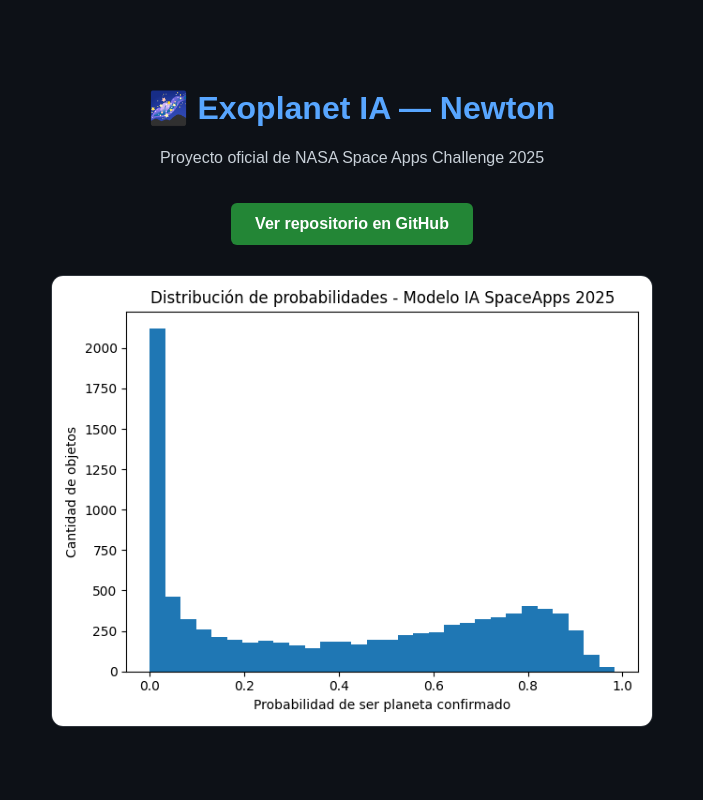
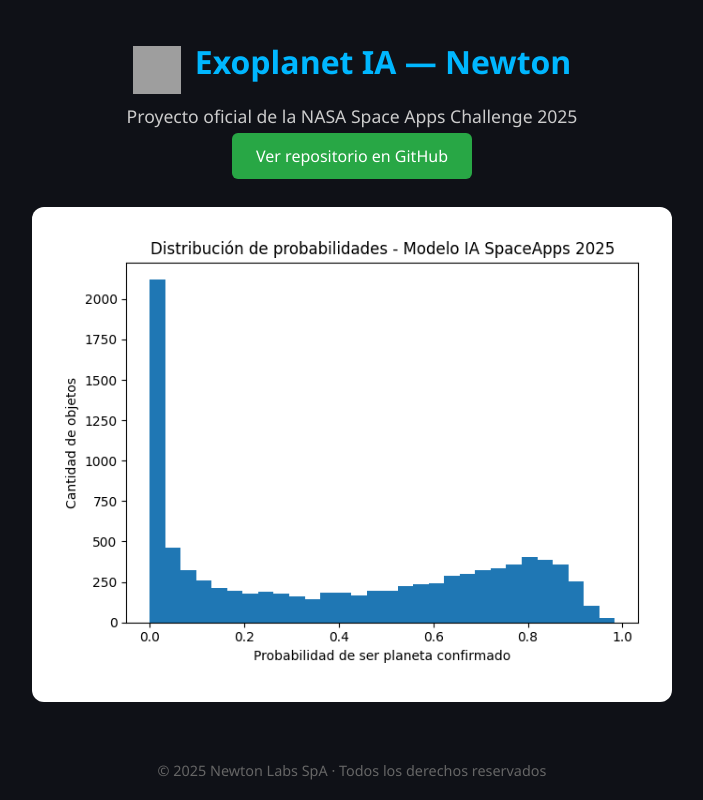
Before and after one commit to NewtonCDT/exoplanet-ia-prototipo, a plain HTML site: page docs/index.html in a window 1280 px wide. Shown: the whole page, without its empty margins (288-991 px from the left). Drawn offline with Linux system fonts and the light colour scheme; grey boxes are pictures that could not be loaded.

Commit message:
Actualizar diseño del sitio para GitHub Pages

```diff
--- a/docs/index.html
+++ b/docs/index.html
@@ -1,41 +1,99 @@
 <!DOCTYPE html>
-<html lang="en">
+<html lang="es">
 <head>
     <meta charset="UTF-8">
-  <title>Exoplanet IA — Newton (Space Apps 2025)</title>
+    <meta name="viewport" content="width=device-width, initial-scale=1.0">
+    <title>Exoplanet IA — Newton Labs</title>
     <style>
         body {
-      font-family: sans-serif;
-      background: #0d1117;
-      color: #c9d1d9;
+            margin: 0;
+            font-family: 'Segoe UI', sans-serif;
+            background-color: #0f1117;
+            color: #eaeaea;
+            display: flex;
+            flex-direction: column;
+            align-items: center;
+            min-height: 100vh;
+        }
+
+        header {
             text-align: center;
-      padding: 60px;
+            margin-top: 40px;
         }
-    h1 { color: #58a6ff; }
-    a.button {
-      display: inline-block;
+
+        header img {
+            width: 48px;
+            height: 48px;
+            vertical-align: middle;
+        }
+
+        h1 {
+            display: inline;
+            font-size: 2em;
+            margin-left: 10px;
+            color: #00b7ff;
+        }
+
+        p {
+            font-size: 1.1em;
+            margin-top: 10px;
+            color: #cccccc;
+        }
+
+        .btn {
+            margin-top: 20px;
             padding: 12px 24px;
-      margin-top: 20px;
-      background-color: #238636;
+            background-color: #28a745;
             color: white;
+            border: none;
+            border-radius: 6px;
+            font-size: 1em;
+            cursor: pointer;
             text-decoration: none;
+        }
+
+        .btn:hover {
+            background-color: #218838;
+        }
+
+        .img-container {
+            margin: 40px auto;
+            max-width: 600px;
+            background: white;
+            padding: 20px;
+            border-radius: 12px;
+        }
+
+        .img-container img {
+            width: 100%;
+            height: auto;
             border-radius: 6px;
-      font-weight: bold;
         }
-    img {
-      width: 80%;
-      max-width: 600px;
-      margin-top: 30px;
-      border: 1px solid #30363d;
-      border-radius: 12px;
+
+        footer {
+            margin-top: auto;
+            margin-bottom: 20px;
+            font-size: 0.9em;
+            color: #666;
         }
     </style>
 </head>
 <body>
-  <h1>🌌 Exoplanet IA — Newton</h1>
-  <p>Proyecto oficial de NASA Space Apps Challenge 2025</p>
-  <a class="button" href="https://github.com/NewtonCDT/exoplanet-ia-prototipo" target="_blank">Ver repositorio en GitHub</a>
-  <br>
-  <img src="https://raw.githubusercontent.com/NewtonCDT/exoplanet-ia-prototipo/main/reports/grafico_predicciones.png" alt="Visualización del modelo IA">
+
+<header>
+    <img src="https://raw.githubusercontent.com/NewtonCDT/exoplanet-ia-prototipo/main/docs/icono.png" alt="Icono IA">
+    <h1>Exoplanet IA — Newton</h1>
+    <p>Proyecto oficial de la NASA Space Apps Challenge 2025</p>
+    <a href="https://github.com/NewtonCDT/exoplanet-ia-prototipo" class="btn" target="_blank">Ver repositorio en GitHub</a>
+</header>
+
+<div class="img-container">
+    <img src="https://raw.githubusercontent.com/NewtonCDT/exoplanet-ia-prototipo/main/reports/grafico_predicciones.png" alt="Gráfico de predicciones">
+</div>
+
+<footer>
+    &copy; 2025 Newton Labs SpA · Todos los derechos reservados
+</footer>
+
 </body>
 </html>
```
Lines whose indentation alone changed are shown as unchanged.
